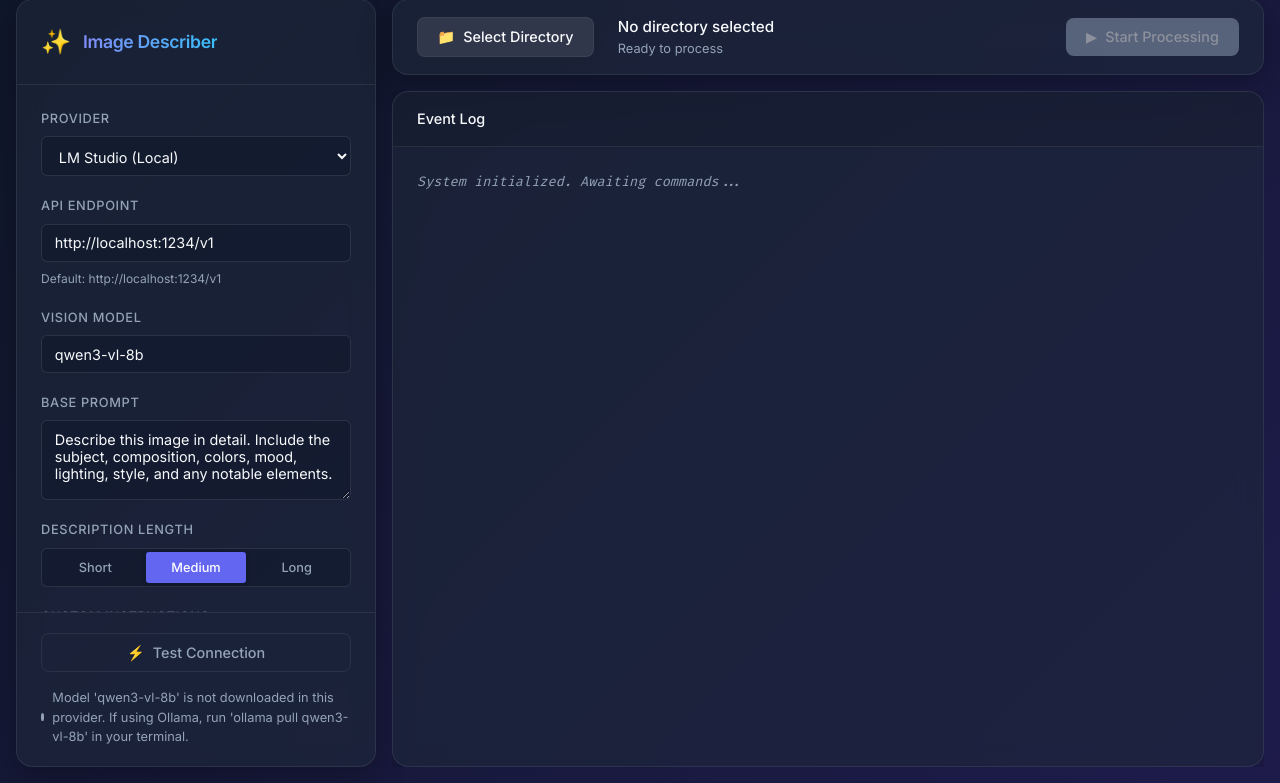
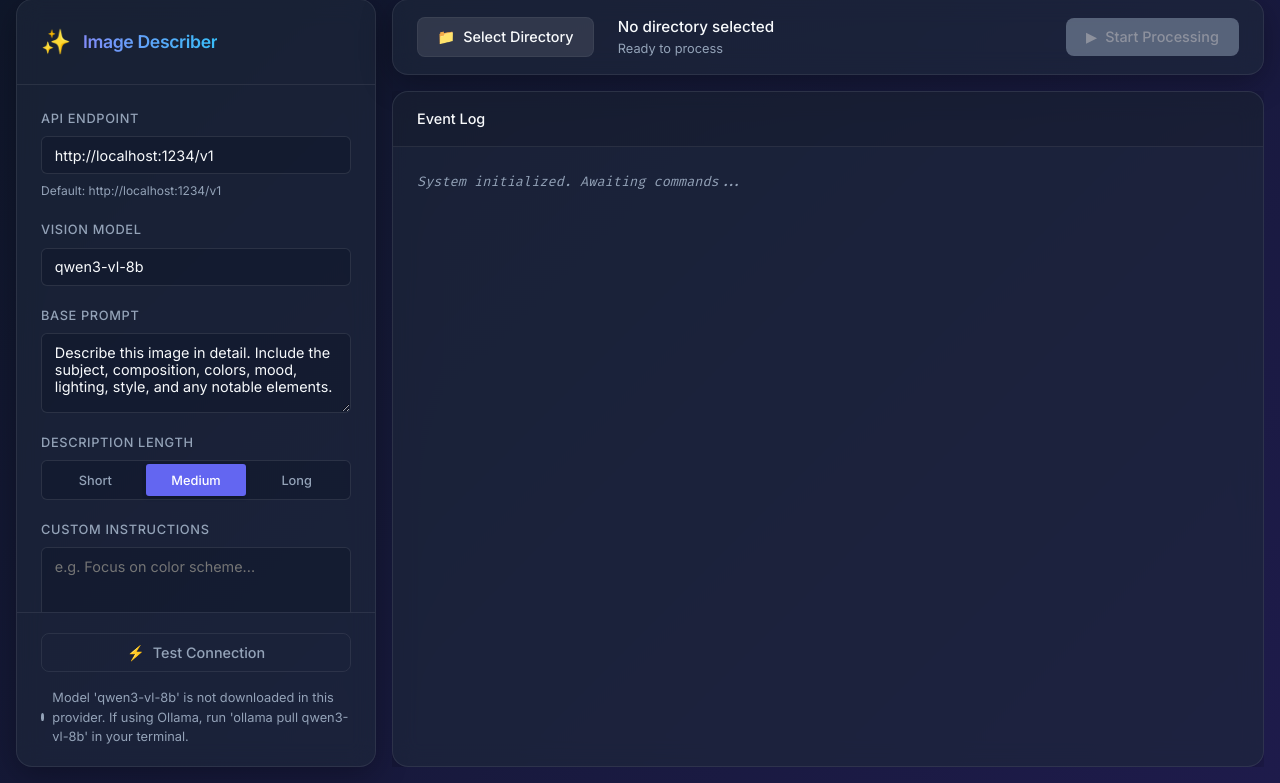
Before and after one commit to latinokodi/imagedescripter, a Flask app: page / in a window 1280 px wide. Shown: the part 17-800 px from the top of the page. Run offline with Flask 3, Linux system fonts and the light colour scheme; data that the repository does not hold is empty; some libraries are stand-ins or nearby versions.

Commit message:
refactor(ui): remove ollama provider support to simplify application flow

```diff
--- a/static/app.js
+++ b/static/app.js
@@ -250,32 +250,12 @@ function escapeHtml(str) {
 // ─── Settings Persistence ──────────────────────────────────────────────
 const SETTINGS_KEY = 'imageDescriberSettings';
 
-function updateProviderDefaults(overwriteUrl = true) {
-    if (els.provider.value === 'ollama') {
-        els.apiHint.textContent = 'Default: http://localhost:11434/v1';
-        if (overwriteUrl) {
-            els.apiUrl.value = 'http://localhost:11434/v1';
-            els.modelName.value = 'llama3.2-vision:latest';
-        }
-    } else {
-        els.apiHint.textContent = 'Default: http://localhost:1234/v1';
-        if (overwriteUrl) {
-            els.apiUrl.value = 'http://localhost:1234/v1';
-            els.modelName.value = 'qwen3-vl-8b';
-        }
-    }
-}
-
 function loadSettings() {
     const saved = localStorage.getItem(SETTINGS_KEY);
     if (!saved) return;
 
     try {
         const data = JSON.parse(saved);
-        if (data.provider) {
-            els.provider.value = data.provider;
-            updateProviderDefaults(false);
-        }
         if (data.apiUrl) els.apiUrl.value = data.apiUrl;
         if (data.modelName) els.modelName.value = data.modelName;
         if (data.promptText) els.promptText.value = data.promptText;
@@ -294,7 +274,6 @@ function loadSettings() {
 function saveSettings() {
     const lengthEl = document.querySelector('input[name="length"]:checked');
     const data = {
-        provider: els.provider.value,
         apiUrl: els.apiUrl.value,
         modelName: els.modelName.value,
         promptText: els.promptText.value,
@@ -306,17 +285,8 @@ function saveSettings() {
 }
 
 function attachSettingsListeners() {
-    els.provider.addEventListener('change', () => {
-        updateProviderDefaults(true);
-        saveSettings();
-    });
-
-    const inputs = [
-        els.apiUrl, els.modelName, els.promptText,
-        els.customInstructions, els.outputName
-    ];
-    inputs.forEach(input => {
-        input.addEventListener('input', saveSettings);
+    [els.apiUrl, els.modelName, els.promptText, els.customInstructions, els.outputName].forEach(el => {
+        el.addEventListener('input', saveSettings);
     });
 
     const radios = document.querySelectorAll('input[name="length"]');
--- a/templates/index.html
+++ b/templates/index.html
@@ -22,13 +22,6 @@
             </div>
 
             <div class="settings-scroll-area">
-                <div class="setting-group">
-                    <label for="provider">Provider</label>
-                    <select id="provider" class="input-modern">
-                        <option value="lmstudio">LM Studio (Local)</option>
-                        <option value="ollama">Ollama (Local)</option>
-                    </select>
-                </div>
 
                 <div class="setting-group">
                     <label for="apiUrl">API Endpoint</label>
```
